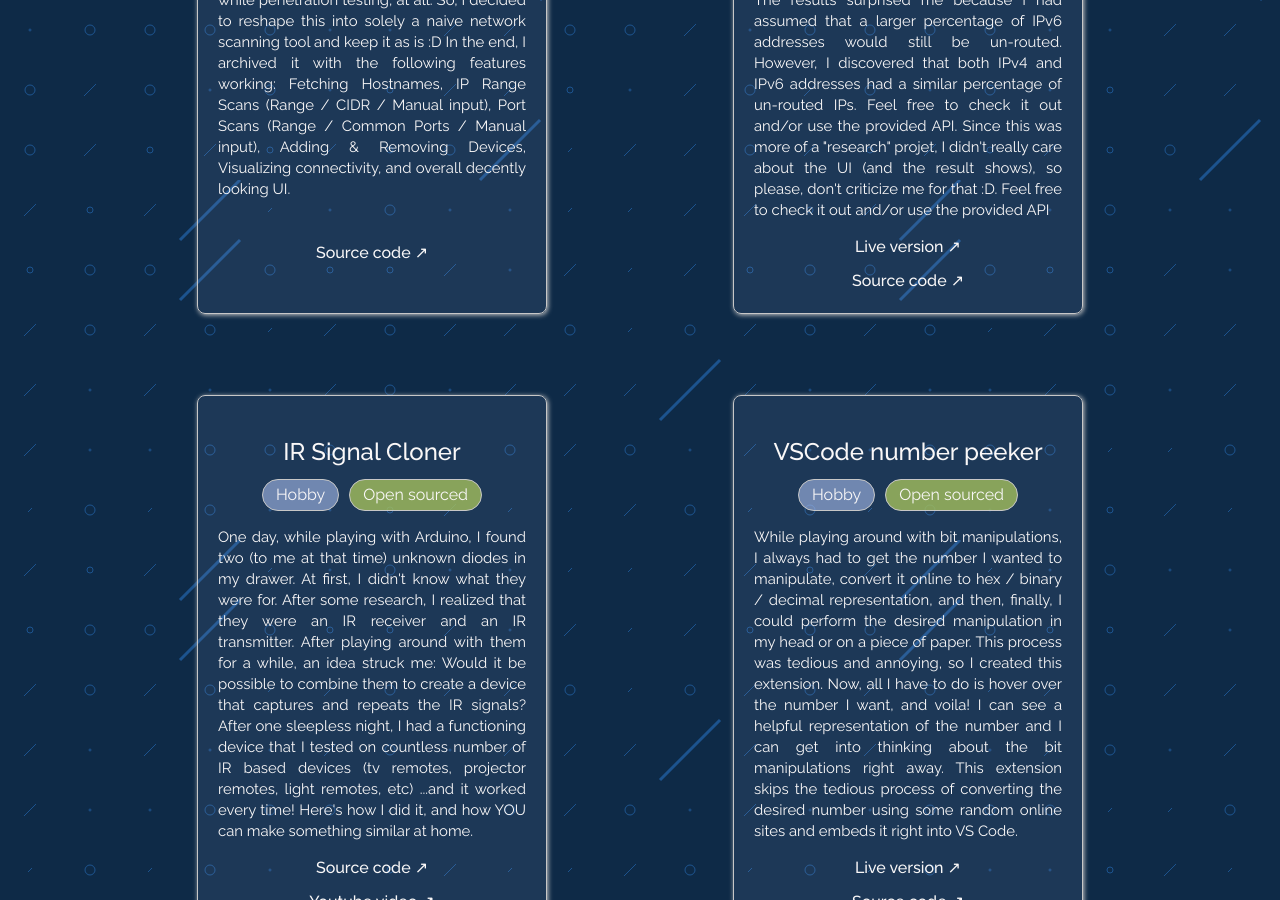
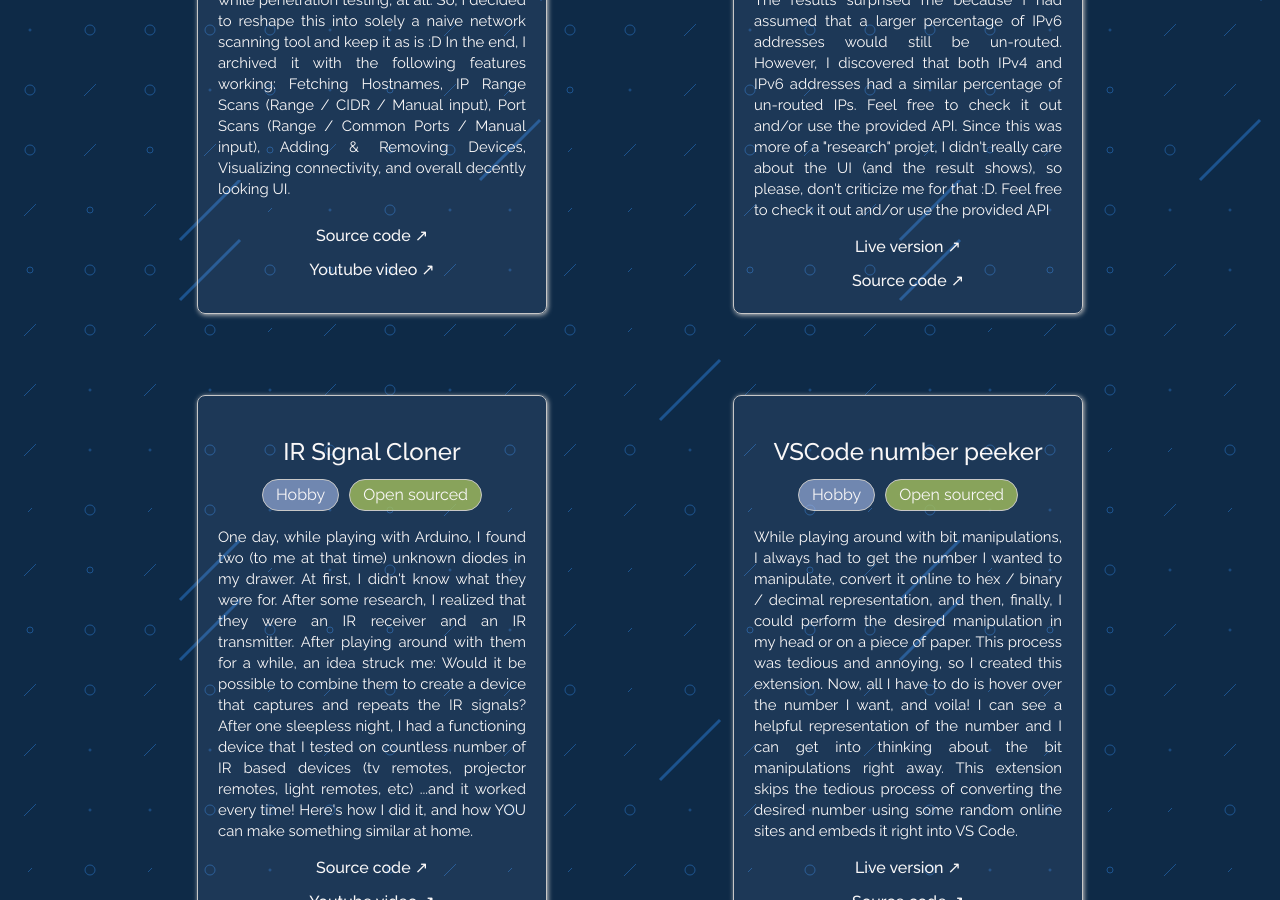
Before and after one commit to TDiblik/tomasdiblik.cz, a Jekyll site: the page built from src/pages/projects.html, in a window 1280 px wide and 900 px high, scrolled down 3780 px. Built offline with Jekyll 4.4.1, drawn with Linux system fonts in a browser that asks for light colours.

Commit message:
[Feature] Add youtube video link to Naive Network Scanner project card

```diff
--- a/src/pages/projects.html
+++ b/src/pages/projects.html
@@ -241,6 +241,7 @@
      is_publicly_available = false
 
      source_code_link = "https://github.com/TDiblik/naive-network-scanner"
+     youtube_video_link = "https://youtu.be/Z-Y10Acvshs"
 
      description = "
       I started this project to build a penetration testing tool, even though I lacked experience in the field.
```
